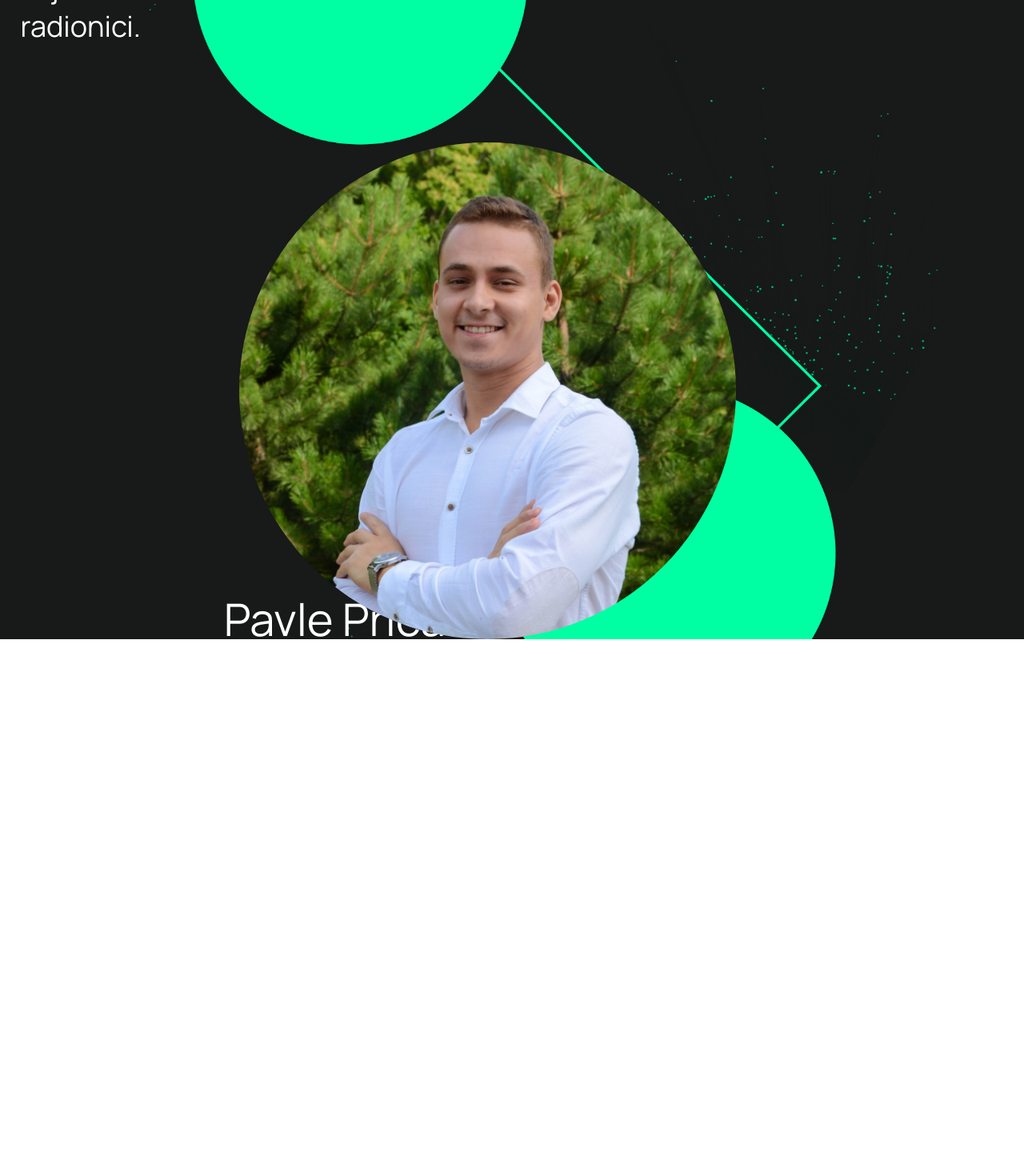
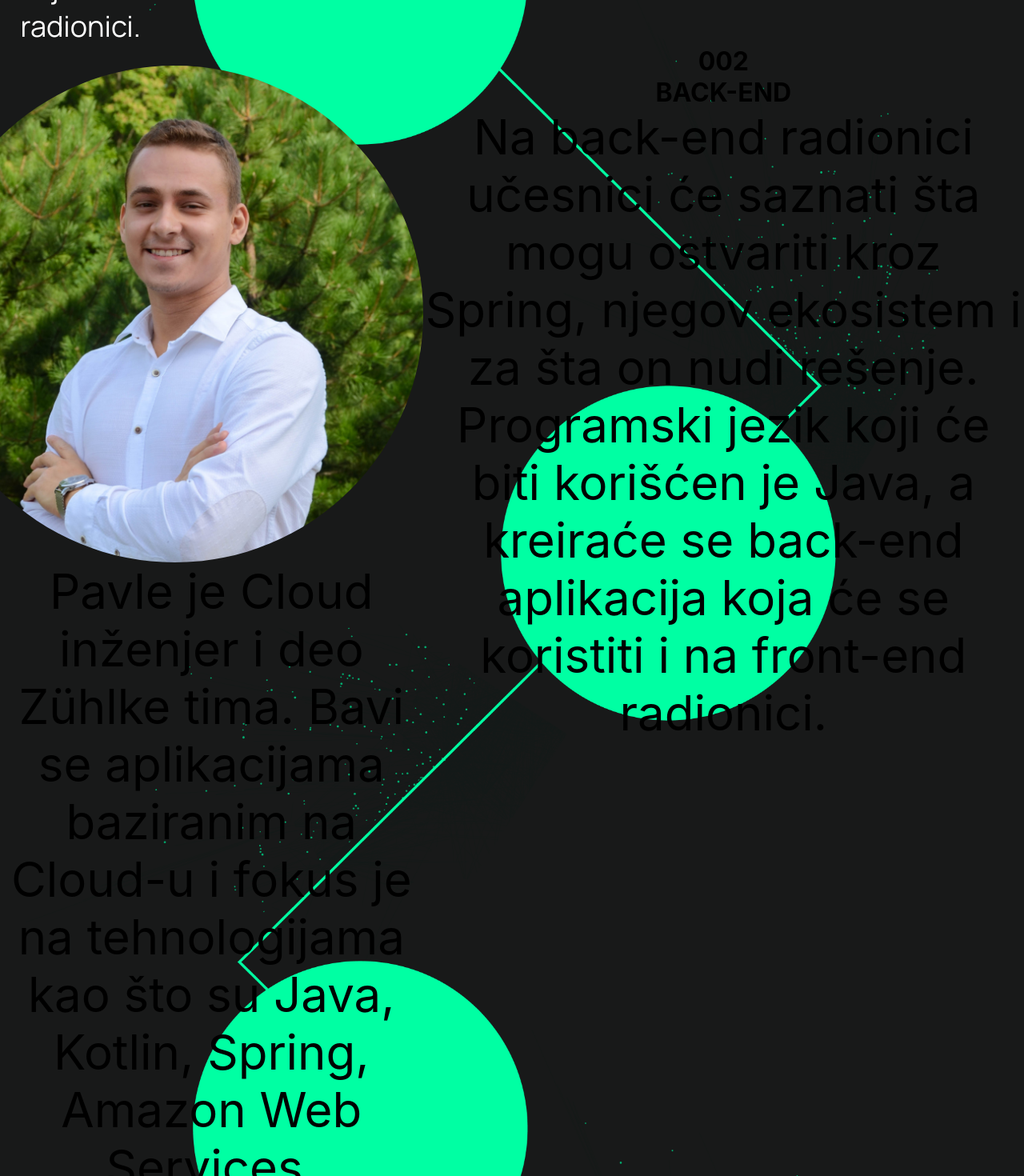
Before and after one commit to Nikola787/hzs-5.0, a React (Create React App) app: page /#/ in a window 1280 px wide. Shown: the part 1040-2510 px from the top of the page at 80% size. Before the commit the page ends 1852 px from the top, so only its background shows below. Built offline with nearby package versions, Linux system fonts and the light colour scheme.

Commit message:
male dorade

```diff
--- a/src/components/radionice/radionice.css
+++ b/src/components/radionice/radionice.css
@@ -118,14 +118,12 @@
 
 .radionica2-levo-container {
   display: flex;
-  margin-top: 6em;
-  max-width: 42rem;
   flex-direction: column;
 }
 
 .radionica2-levo-container .prvi-deo {
   display: flex;
-  align-items: flex-end;
+  align-items: center;
 }
 
 .radionica2-levo-container .ime-predavaca {
@@ -133,8 +131,6 @@
   font-size: 3.5rem;
   font-family: "Manrope";
   font-weight: 400;
-  margin-bottom: -0.8rem;
-  margin-left: -5rem;
 }
 
 .radionica2-levo-container .slika_leva {
--- a/src/components/radionice/radionice.jsx
+++ b/src/components/radionice/radionice.jsx
@@ -45,6 +45,24 @@ const radionice = () => {
               alt="Slika predavaca"
             />
           </div>
+          <p className="predavac-opis">
+            Pavle je Cloud inženjer i deo Zühlke tima. Bavi se aplikacijama
+            baziranim na Cloud-u i fokus je na tehnologijama kao što su Java,
+            Kotlin, Spring, Amazon Web Services.
+          </p>
+        </div>
+        <div className="radionica2-desno-container">
+          <div className="prvi-deo">
+            <div className="rectangle" />
+            <h1 className="redni-broj">002</h1>
+          </div>
+          <h1 className="naziv-radionice">BACK-END</h1>
+          <p className="radionica-opis">
+            Na back-end radionici učesnici će saznati šta mogu ostvariti kroz
+            Spring, njegov ekosistem i za šta on nudi rešenje. Programski jezik
+            koji će biti korišćen je Java, a kreiraće se back-end aplikacija
+            koja će se koristiti i na front-end radionici.
+          </p>
         </div>
       </div>
       <div className="radionica3-container"></div>
```
